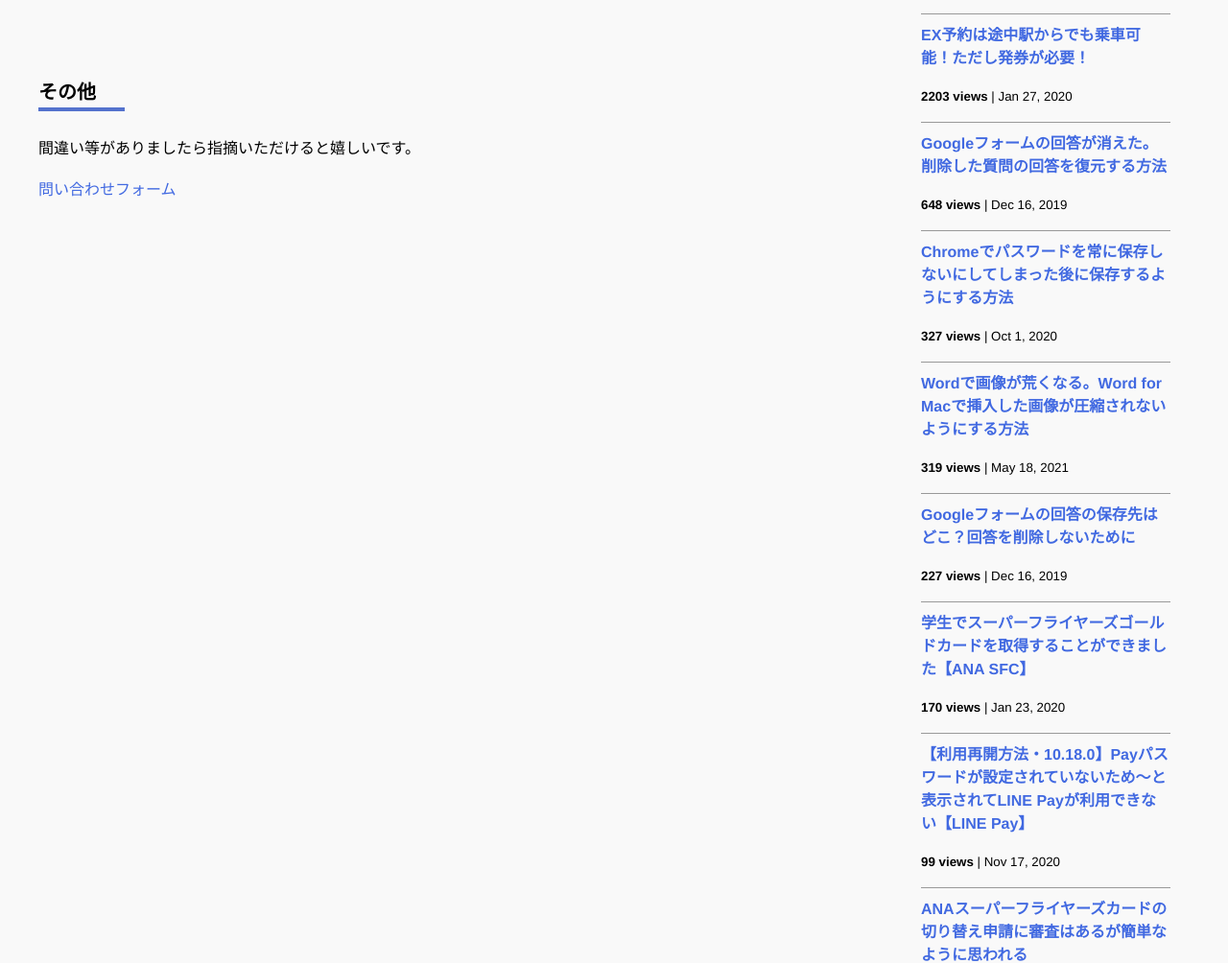
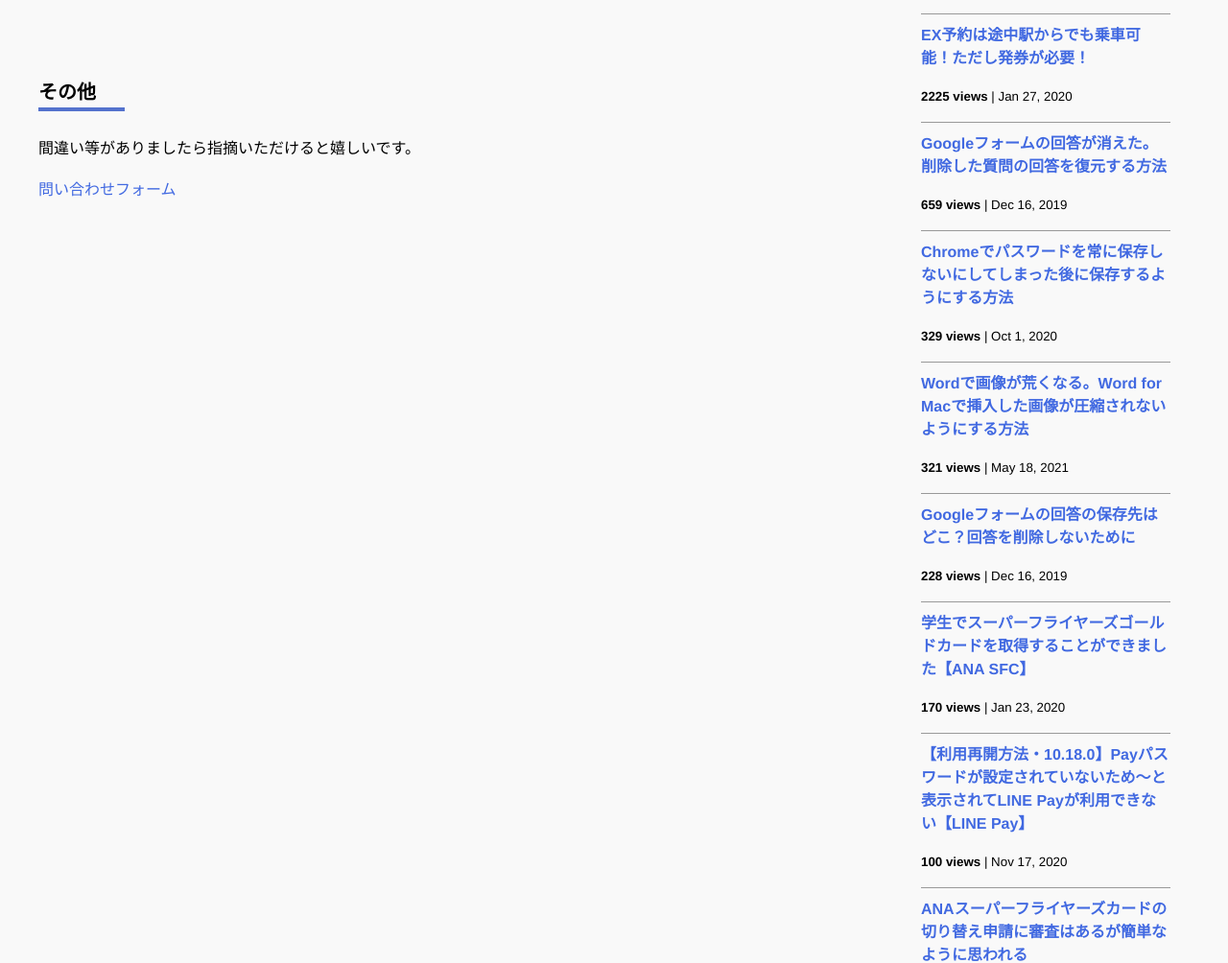
Before and after one commit to iwanaminami/shoyaiwaname, a Jekyll site: the page built from about.markdown, in a window 1280 px wide and 1400 px high, scrolled down 693 px. Shown: the part 167-1171 px from the top of the window at 96% size. Built offline with Jekyll 4.4.1, drawn with Linux system fonts in a browser that asks for light colours; nearby versions of some CDN libraries; comment, search, counter and statistics services are not loaded.

Commit message:
a new commit message

```diff
--- a/_data/popularposts.yml
+++ b/_data/popularposts.yml
@@ -1,17 +1,17 @@
 side:
-  - view: 2203
+  - view: 2225
     url: /2020/01/27/ex-rideontheway.html
-  - view: 648
+  - view: 659
     url: /2019/12/16/restore-googleform.html
-  - view: 327
+  - view: 329
     url: /2020/10/01/googlepassword.html
-  - view: 319
+  - view: 321
     url: /2021/05/18/image-compression-word.html
-  - view: 227
+  - view: 228
     url: /2019/12/16/googleform-answers.html
   - view: 170
     url: /2020/01/23/sfcgold.html
-  - view: 99
+  - view: 100
     url: /2020/11/17/linepay.html
   - view: 85
     url: /2020/01/23/sfc-judge.html
```
